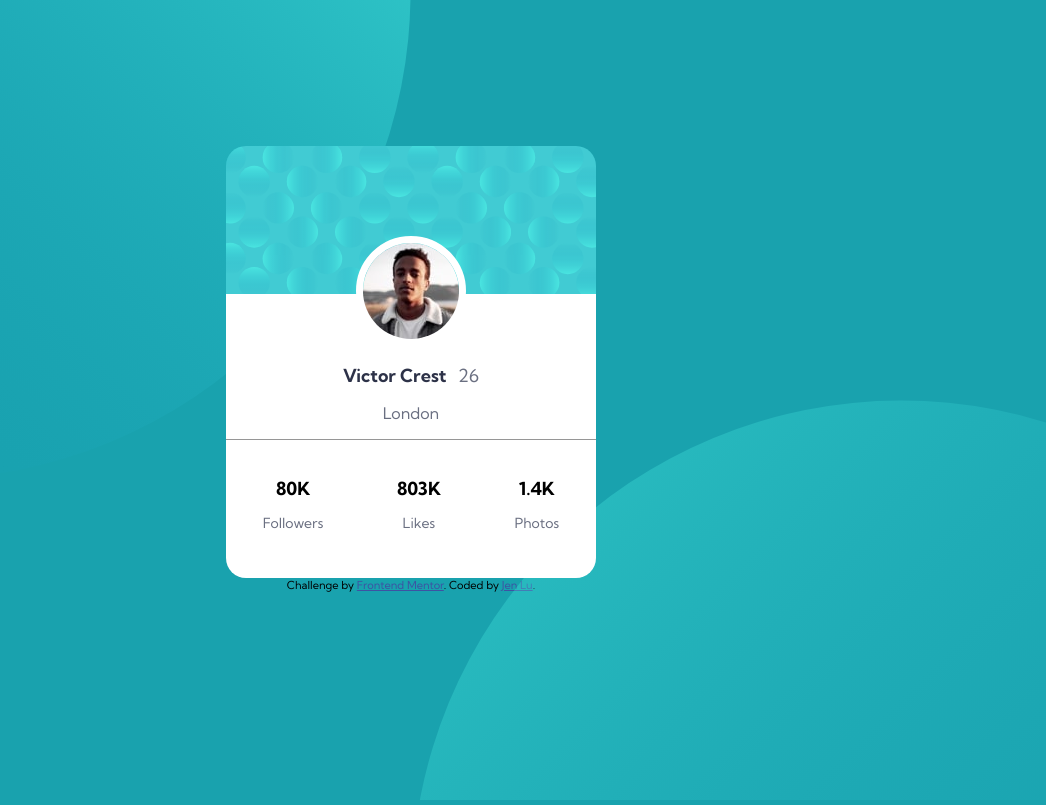
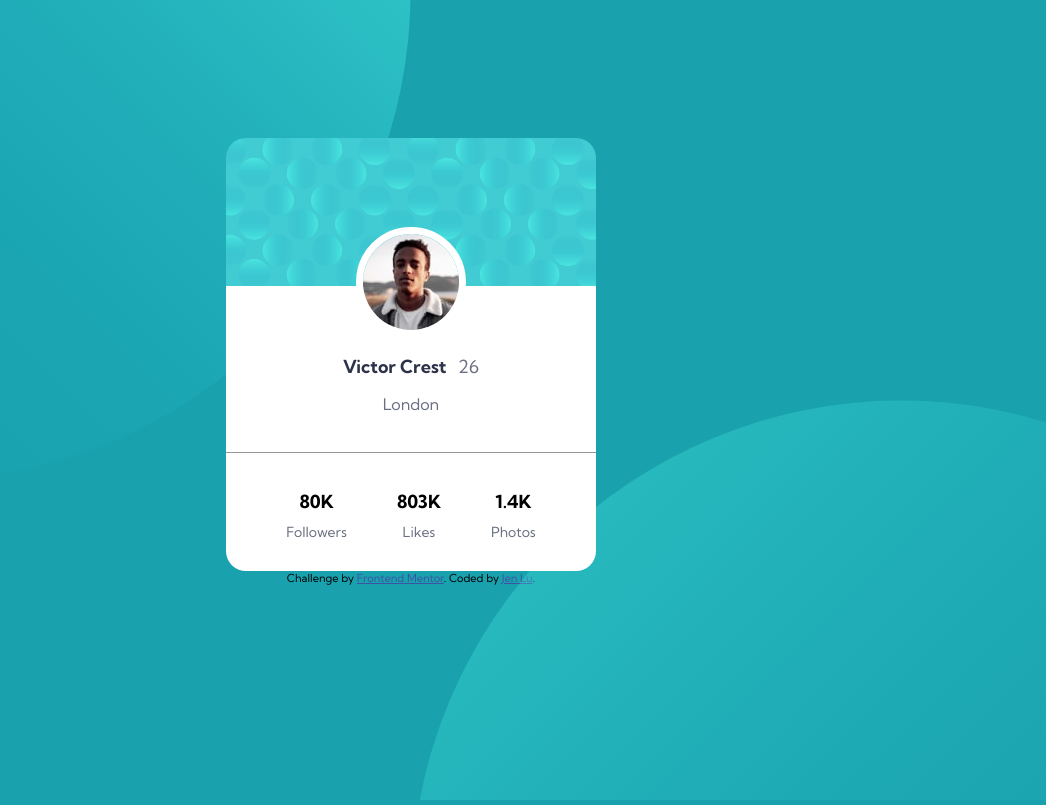
Before and after one commit to jenlu33/frontend-mentor-projects, a plain HTML site: page profile-card-component-main/index.html in a window 1280 px wide. Shown: the whole page, without its empty margins (229-1275 px from the left). Drawn offline with Linux system fonts and the light colour scheme.

Commit message:
Adjust styling for stats

```diff
--- a/profile-card-component-main/style.css
+++ b/profile-card-component-main/style.css
@@ -45,9 +45,9 @@
   display: flex;
   flex-direction: column;
   align-items: center;
-  justify-content: center;
+  justify-content: space-around;
   width: 370px;
-  height: 370px;
+  height: 355px;
   z-index: 1;
 }
 
@@ -60,7 +60,7 @@
   border-top-right-radius: 20px;
   position: relative;
   left: -50%;
-  top: -90px;
+  top: -89px;
   width: 370px;
   z-index: -1;
 }
@@ -74,7 +74,6 @@
   display: flex;
   flex-direction: column;
   align-items: center;
-  /* border: 1px solid red; */
   width: 100%;
 }
 
@@ -102,17 +101,17 @@
 }
 
 .profile-stats {
-  /* border: 1px solid red; */
   border-top: 1px solid hsl(0, 0%, 59%);
   width: 100%;
   height: 30%;
   display: flex;
   align-items: center;
-  justify-content: space-around;
+  justify-content: center;
 }
 
 .stat {
   text-align: center;
+  padding: 0 25px;
 }
 
 .stat > p:first-child {
@@ -122,6 +121,6 @@
 
 .stat > p:last-child {
   color: hsl(227, 10%, 46%);
-  margin-bottom: 0;
+  margin: 10px 0 0;
   font-size: 14px;
 }
```
Also changed, not shown: profile-card-component-main/index.html (+1 -0 lines), 1 other file.
